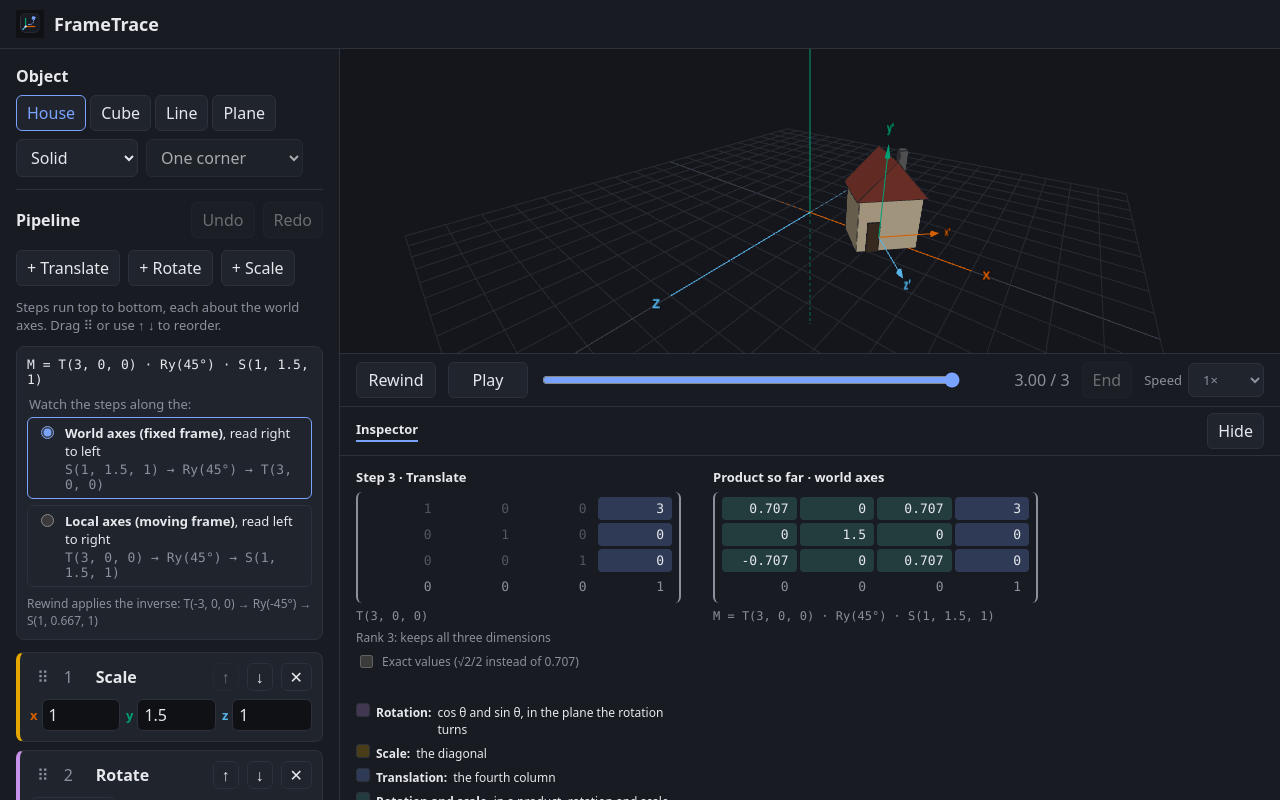
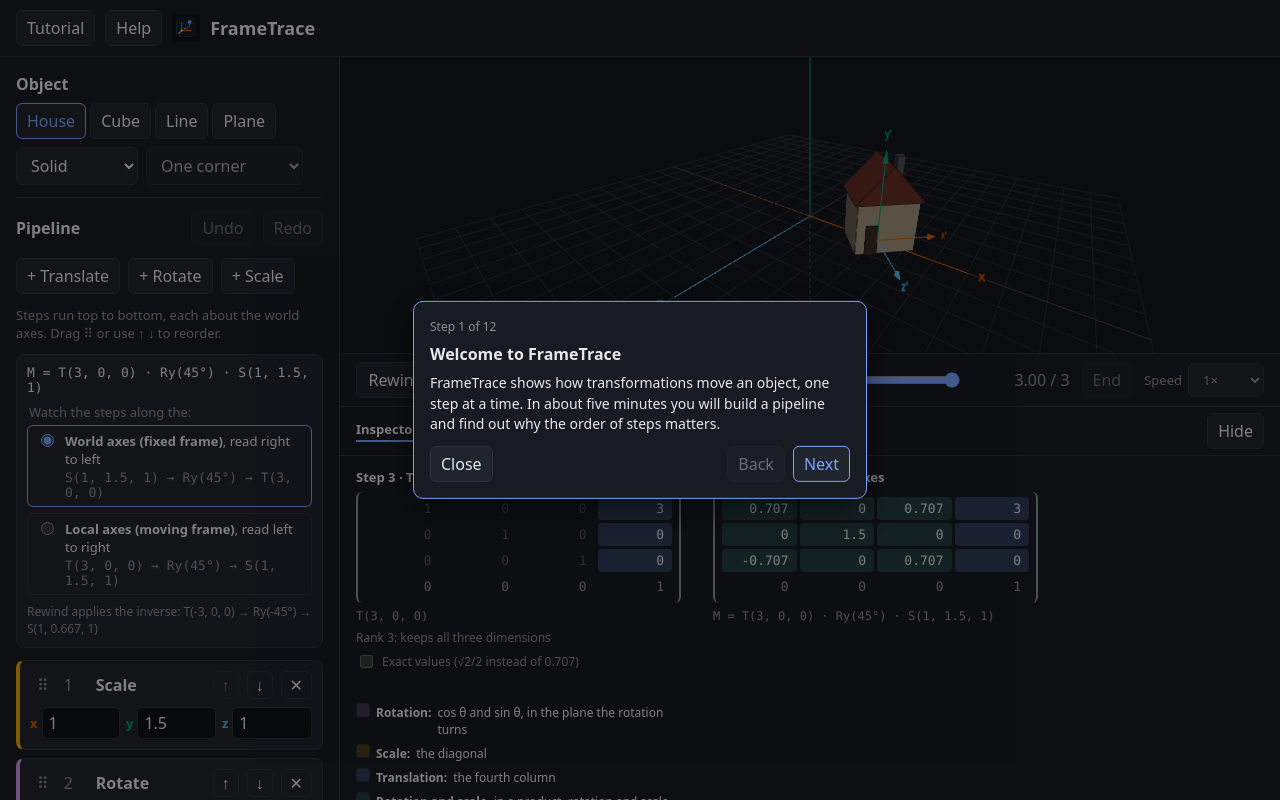
Before and after one commit to kevandriel2002/frametrace, a React (Vite) app: page / in a window 1280 px wide. Built offline with nearby package versions, Linux system fonts and the light colour scheme.

Commit message:
Add tutorial overlay, first-visit start, replay button and Help dialogue

```diff
--- a/src/App.tsx
+++ b/src/App.tsx
@@ -10,23 +10,37 @@ import { followPipelineEdits } from './store/links';
 import { pipelineStore } from './store/pipelineStore';
 import { playbackStore } from './store/playbackStore';
 import { BottomDock } from './ui/BottomDock';
+import { startTutorialController } from './tutorial/controller';
+import { hasSeenTutorial } from './tutorial/seen';
+import { TutorialOverlay } from './tutorial/TutorialOverlay';
+import { tutorialStore } from './tutorial/tutorialStore';
+import { HelpButton } from './ui/HelpButton';
 
 function App() {
   useUndoShortcuts();
   usePlaybackClock();
   useEffect(() => followPipelineEdits(pipelineStore, playbackStore), []);
+  useEffect(() => startTutorialController(), []);
+  useEffect(() => {
+    if (!hasSeenTutorial()) tutorialStore.getState().start();
+  }, []);
   return (
     <div className="app">
       <header className='app-header'>
+        <button type="button" onClick={() => tutorialStore.getState().start()}>
+          Tutorial
+        </button>
+        <HelpButton />
         <img src={logo} alt='' className='app-logo' />
         <span className='app-title'>FrameTrace</span>
       </header>
       <PipelinePanel />
-      <main className="app-viewport">
+      <main className="app-viewport" data-tour="viewport">
         <ViewportCanvas />
       </main>
       <TimelineBar />
       <BottomDock />
+      <TutorialOverlay />
     </div>
   );
 }
--- a/src/index.css
+++ b/src/index.css
@@ -186,6 +186,114 @@ input:focus-visible {
 .segmented button[aria-pressed='true'] {
   border-color: var(--accent);
   color: var(--accent);
+}
+
+/* Tutorial Overlay */
+.tour-highlight {
+  position: fixed;
+  z-index: 1000;
+  border: 2px solid var(--accent);
+  border-radius: 10px;
+  box-shadow: 0 0 0 9999px rgb(0 0 0 / 0.45);
+  pointer-events: none;
+  transition: all 150ms ease;
+}
+
+.tour-dim {
+  position: fixed;
+  inset: 0;
+  z-index: 1000;
+  background: rgb(0 0 0 / 0.45);
+  pointer-events: none;
+}
+
+.tour-card {
+  position: fixed;
+  z-index: 1001;
+  display: flex;
+  flex-direction: column;
+  gap: 8px;
+  padding: 16px;
+  background: var(--panel);
+  border: 1px solid var(--accent);
+  border-radius: 10px;
+  box-shadow: 0 12px 32px rgb(0 0 0 / 0.5);
+}
+
+.tour-card-center {
+  top: 50%;
+  left: 50%;
+  width: min(420px, calc(100vw - 32px));
+  transform: translate(-50%, -50%);
+}
+
+.tour-card h2 {
+  margin: 0;
+  font-size: 16px;
+}
+
+.tour-card p {
+  margin: 0;
+  font-size: 14px;
+  line-height: 1.45;
+}
+
+.tour-card .tour-progress {
+  color: var(--muted);
+  font-size: 12px;
+}
+
+.tour-card .tour-waiting {
+  color: var(--accent);
+  font-size: 13px;
+}
+
+.tour-actions {
+  display: flex;
+  gap: 8px;
+  margin-top: 4px;
+}
+
+.tour-actions button:first-child {
+  margin-right: auto;
+}
+
+.tour-primary {
+  border-color: var(--accent);
+  color: var(--accent);
+}
+
+@media (prefers-reduced-motion: reduce) {
+  .tour-highlight {
+    transition: none;
+  }
+}
+
+.help-dialog {
+  max-width: min(560px, calc(100vw - 32px));
+  padding: 20px;
+  background: var(--panel);
+  color: var(--text);
+  border: 1px solid var(--border);
+  border-radius: 10px;
+}
+
+.help-dialog::backdrop {
+  background: rgb(0 0 0 / 0.5);
+}
+
+.help-dialog h2 {
+  margin-top: 0;
+}
+
+.help-dialog dt {
+  margin-top: 8px;
+  font-weight: 600;
+}
+
+.help-dialog dd {
+  margin: 2px 0 0;
+  color: var(--muted);
 }
 
 /* Blocks */
--- a/src/tutorial/TutorialOverlay.tsx
+++ b/src/tutorial/TutorialOverlay.tsx
@@ -0,0 +1,79 @@
+import { useEffect, type CSSProperties } from 'react';
+import { useStore } from 'zustand';
+import { LESSON } from './lesson';
+import { tutorialStore } from './tutorialStore';
+import { useTargetRect, type TargetRect } from './useTargetRect';
+
+const CARD_WIDTH = 340;
+const CARD_HEIGHT = 230;
+const GAP = 12;
+const MARGIN = 16;
+
+function placeCard(rect: TargetRect): CSSProperties {
+  const width = Math.min(CARD_WIDTH, window.innerWidth - 2 * MARGIN);
+  const below = rect.y + rect.height + GAP;
+  const top =
+    below + CARD_HEIGHT < window.innerHeight ? below : Math.max(MARGIN, rect.y - GAP - CARD_HEIGHT);
+  const left = Math.min(Math.max(MARGIN, rect.x), window.innerWidth - width - MARGIN);
+  return { top, left, width };
+}
+
+export function TutorialOverlay() {
+  const active = useStore(tutorialStore, (s) => s.active);
+  const stepIndex = useStore(tutorialStore, (s) => s.stepIndex);
+  const step = LESSON.at(stepIndex);
+  const rect = useTargetRect(active ? step?.target : undefined);
+  const { next, back, close } = tutorialStore.getState();
+
+  useEffect(() => {
+    if (!active) return;
+    const onKeyDown = (event: KeyboardEvent) => {
+      if (event.key === 'Escape') close();
+    };
+    window.addEventListener('keydown', onKeyDown);
+    return () => window.removeEventListener('keydown', onKeyDown);
+  }, [active, close]);
+
+  if (!active || !step) return null;
+
+  const last = stepIndex === LESSON.length - 1;
+
+  return (
+    <>
+      {rect ? (
+        <div
+          className="tour-highlight"
+          style={{ left: rect.x - 6, top: rect.y - 6, width: rect.width + 12, height: rect.height + 12 }}
+        />
+      ) : (
+        <div className="tour-dim" />
+      )}
+
+      <div
+        className={`tour-card${rect ? '' : ' tour-card-center'}`}
+        style={rect ? placeCard(rect) : undefined}
+        role="dialog"
+        aria-labelledby="tour-title"
+        aria-live="polite"
+      >
+        <p className="tour-progress">
+          Step {stepIndex + 1} of {LESSON.length}
+        </p>
+        <h2 id="tour-title">{step.title}</h2>
+        <p>{step.body}</p>
+        {step.done && <p className="tour-waiting">Do this in the app to continue.</p>}
+        <div className="tour-actions">
+          <button type="button" onClick={close}>
+            Close
+          </button>
+          <button type="button" onClick={back} disabled={stepIndex === 0}>
+            Back
+          </button>
+          <button type="button" className="tour-primary" onClick={next}>
+            {step.done ? 'Skip' : last ? 'Finish' : 'Next'}
+          </button>
+        </div>
+      </div>
+    </>
+  );
+}
--- a/src/tutorial/useTargetRect.ts
+++ b/src/tutorial/useTargetRect.ts
@@ -0,0 +1,28 @@
+// Find where a target is on-screen
+import { useEffect, useState } from 'react';
+
+export type TargetRect = { x: number; y: number; width: number; height: number };
+
+function same(a: TargetRect | null, b: TargetRect | null): boolean {
+  if (a === null || b === null) return a === b;
+  return a.x === b.x && a.y === b.y && a.width === b.width && a.height === b.height;
+}
+
+export function useTargetRect(target: string | undefined): TargetRect | null {
+  const [rect, setRect] = useState<TargetRect | null>(null);
+
+  useEffect(() => {
+    if (!target) return;
+    let frame = 0;
+    const measure = () => {
+      const box = document.querySelector(`[data-tour="${target}"]`)?.getBoundingClientRect();
+      const next = box ? { x: box.x, y: box.y, width: box.width, height: box.height } : null;
+      setRect((previous) => (same(previous, next) ? previous : next));
+      frame = requestAnimationFrame(measure);
+    };
+    frame = requestAnimationFrame(measure);
+    return () => cancelAnimationFrame(frame);
+  }, [target]);
+
+  return target ? rect : null;
+}
--- a/src/ui/BottomDock.tsx
+++ b/src/ui/BottomDock.tsx
@@ -6,7 +6,7 @@ export function BottomDock() {
   const [open, setOpen] = useState(true);
 
   return (
-    <section className="dock" aria-label="Inspector">
+    <section className="dock" aria-label="Inspector" data-tour="inspector">
       <div className="dock-header">
         <span className="dock-tab">Inspector</span>
         <button
--- a/src/ui/HelpButton.tsx
+++ b/src/ui/HelpButton.tsx
@@ -0,0 +1,37 @@
+import { useRef } from 'react';
+
+export function HelpButton() {
+  const dialog = useRef<HTMLDialogElement>(null);
+
+  return (
+    <>
+      <button type="button" onClick={() => dialog.current?.showModal()}>
+        Help
+      </button>
+      <dialog ref={dialog} className="help-dialog" aria-labelledby="help-title">
+        <h2 id="help-title">Using FrameTrace</h2>
+        <dl>
+          <dt>Object</dt>
+          <dd>Choose what to transform. The cube, line and plane can show their corner coordinates.</dd>
+          <dt>Pipeline</dt>
+          <dd>Add translate, rotate and scale steps. Drag ⠿ or use ↑ ↓ to change their order.</dd>
+          <dt>Reading</dt>
+          <dd>World axes run the steps top to bottom; local axes run them bottom to top. Both end in the same place.</dd>
+          <dt>Timeline</dt>
+          <dd>Play, scrub or rewind through the steps. Rewind replays backwards; it does not change your pipeline.</dd>
+          <dt>Inspector</dt>
+          <dd>The current step's matrix and the product so far. Hover a cell to see what it controls.</dd>
+        </dl>
+        <h3>Keyboard</h3>
+        <ul>
+          <li>Ctrl+Z: undo · Ctrl+Y or Ctrl+Shift+Z: redo</li>
+          <li>Reorder a step: Tab to ⠿, Space to pick up, arrow keys to move, Space to drop</li>
+          <li>Esc: close this dialog or the tutorial</li>
+        </ul>
+        <form method="dialog">
+          <button type="submit">Close</button>
+        </form>
+      </dialog>
+    </>
+  );
+}
--- a/src/ui/PipelinePanel.tsx
+++ b/src/ui/PipelinePanel.tsx
@@ -58,7 +58,7 @@ export function PipelinePanel() {
         </div>
       </header>
 
-      <div className="row">
+      <div className="row" data-tour="add-buttons">
         {ADD_BUTTONS.map(({ kind, label }) => (
           <button key={kind} type="button" onClick={() => addBlock(kind)}>
             {label}
--- a/src/ui/ReadingCard.tsx
+++ b/src/ui/ReadingCard.tsx
@@ -22,7 +22,7 @@ export function ReadingCard() {
   if (pipeline.length === 0) return null;
 
   return (
-    <section className="reading-card" aria-label="Reading the product">
+    <section className="reading-card" aria-label="Reading the product" data-tour="reading-card">
       <p className="reading-product">M = {productExpression(pipeline)}</p>
 
       <fieldset className="reading-options">
--- a/src/ui/TimelineBar.tsx
+++ b/src/ui/TimelineBar.tsx
@@ -21,7 +21,7 @@ export function TimelineBar() {
 
 
   return (
-    <div className="timeline">
+    <div className="timeline" data-tour="timeline">
       <button
         type="button"
         onClick={() => (rewinding ? pause() : rewind(stepCount))}
```
